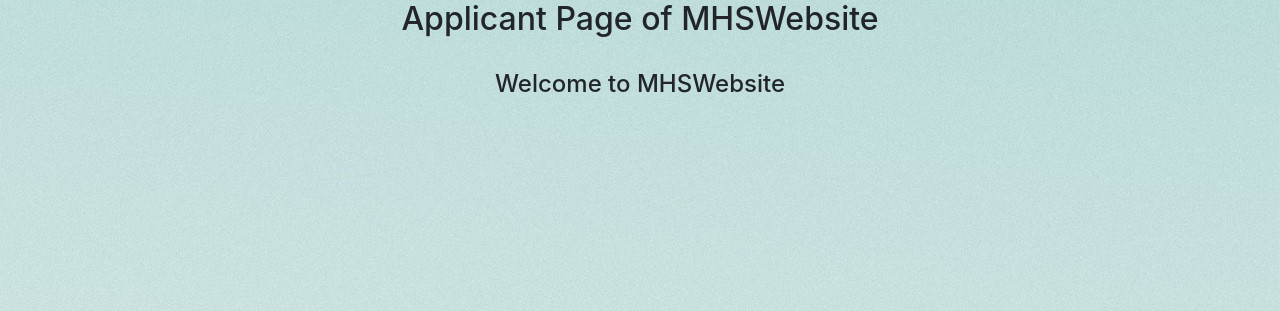
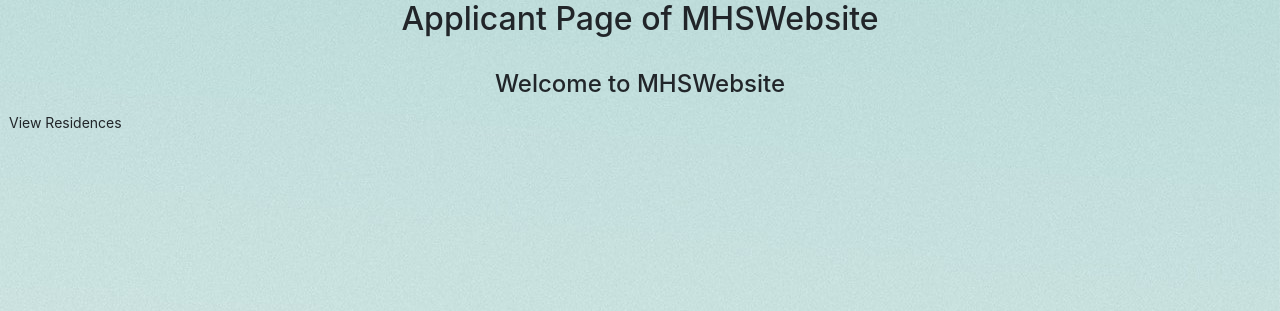
Before and after one commit to dNanda777/MHBWebsite, a PHP site: page /mhb/applicant/index.php in a window 1280 px wide. Shown: the part 120-431 px from the top of the page. Run offline with PHP 8.4, Linux system fonts and the light colour scheme; a user stored in the database is signed in.

Commit message:
Update index.php

```diff
--- a/applicant/index.php
+++ b/applicant/index.php
@@ -29,6 +29,7 @@
 	?>
 
 	<center><h4>Welcome to MHSWebsite</h4></center>
+	<a href="http://localhost/mhswebsite/tes_tabel_residences.php" class="btn btn-sm">View Residences</a>
 
 
 
```
